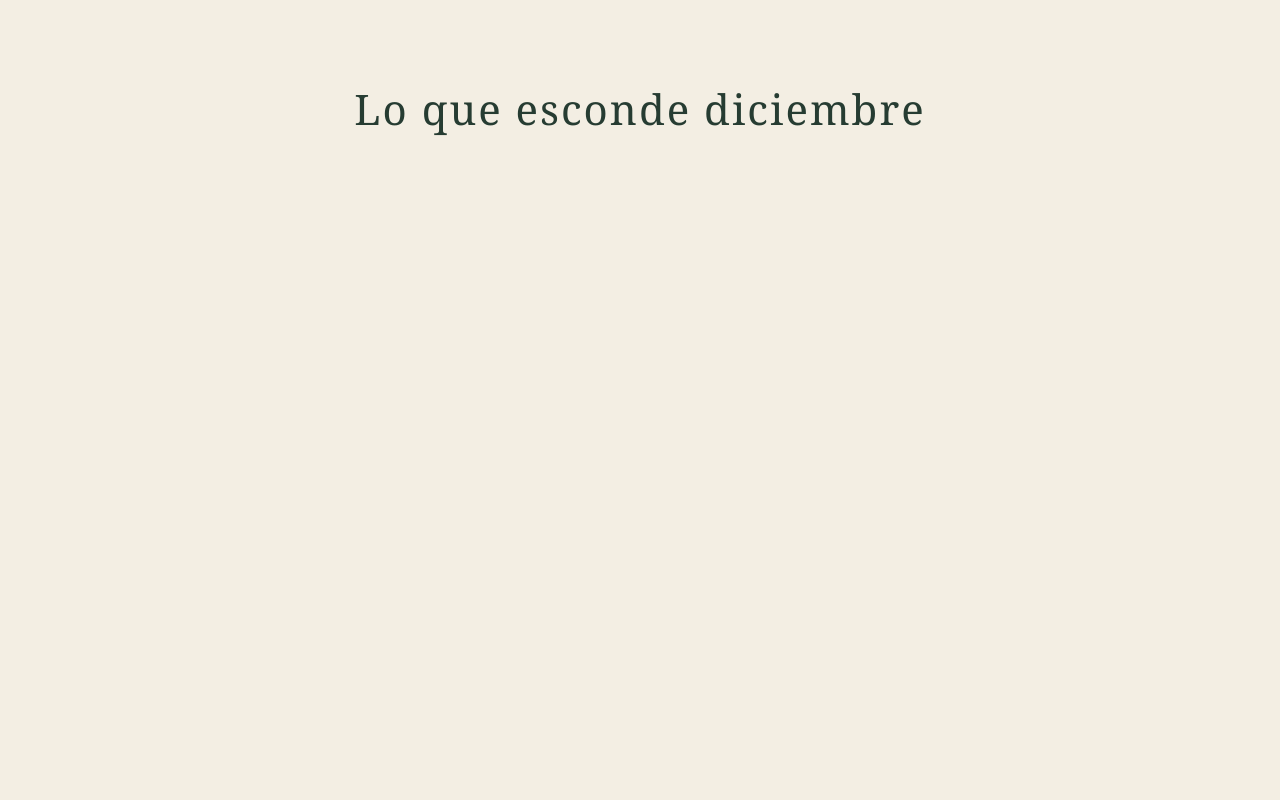
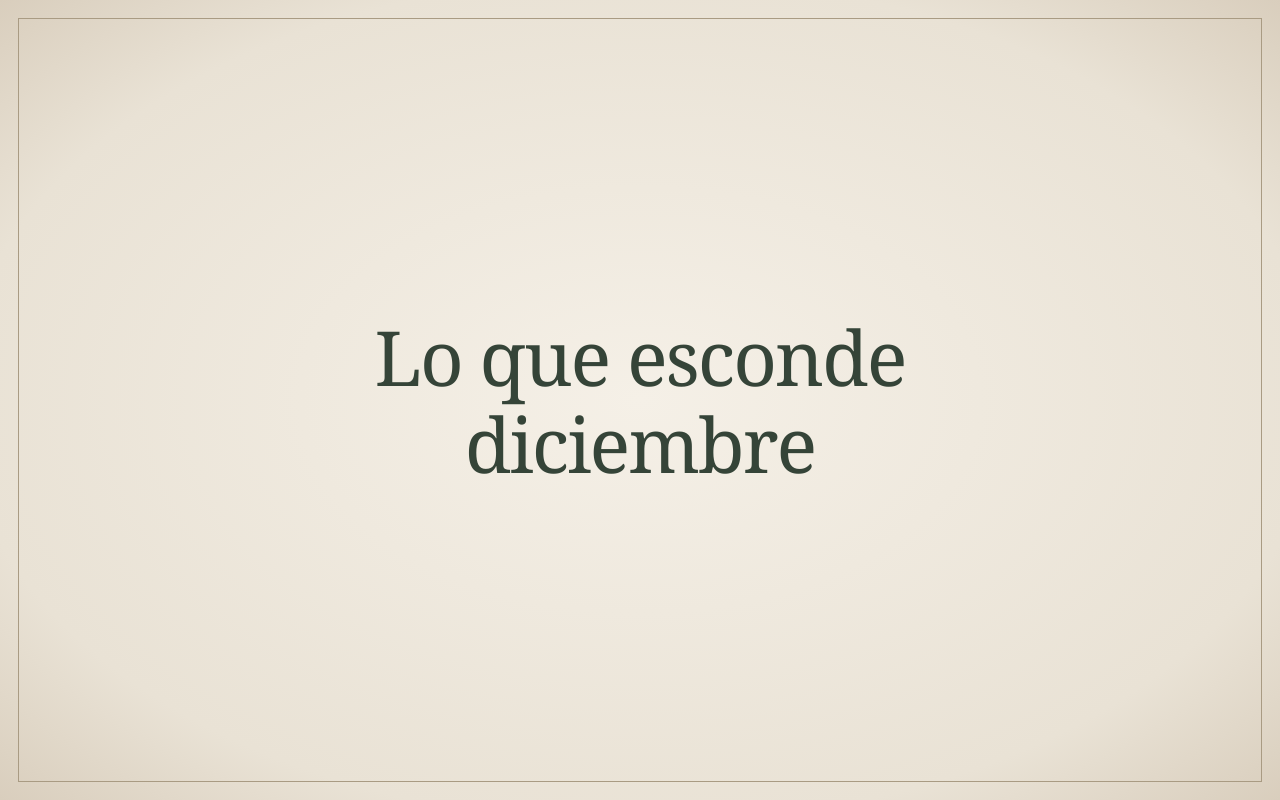
Before and after one commit to martinaansorena895-glitch/lo-que-esconde-diciembre, a plain HTML site: page index.html in a window 1280 px wide. Drawn offline with Linux system fonts and the light colour scheme.

Commit message:
Update style.css

```diff
--- a/style.css
+++ b/style.css
@@ -1,5 +1,3 @@
-/* GENERAL */
-
 * {
     margin: 0;
     padding: 0;
@@ -7,18 +5,48 @@
 }
 
 body {
-    background-color: #f3eee3;
-    color: #263c32;
+    background-color: #e9e2d5;
+    color: #354438;
     font-family: Georgia, serif;
-    min-height: 100vh;
 }
 
-/* MAIN TITLE */
+.cover {
+    min-height: 100vh;
+    display: flex;
+    align-items: center;
+    justify-content: center;
+    padding: 30px;
+    position: relative;
+    overflow: hidden;
+    background:
+        radial-gradient(
+            ellipse at center,
+            #f5f0e7 0%,
+            #e9e2d5 75%,
+            #d9cebd 100%
+        );
+}
+
+.cover::before {
+    content: "";
+    position: absolute;
+    inset: 18px;
+    border: 1px solid #a99b83;
+    pointer-events: none;
+}
+
+.cover-content {
+    text-align: center;
+    max-width: 700px;
+    padding: 30px;
+    position: relative;
+    z-index: 1;
+}
 
 h1 {
-    font-size: 42px;
+    font-size: clamp(42px, 8vw, 76px);
     font-weight: normal;
-    text-align: center;
-    letter-spacing: 2px;
-    padding: 80px 20px;
+    line-height: 1.15;
+    letter-spacing: -2px;
+    color: #354438;
 }
```
